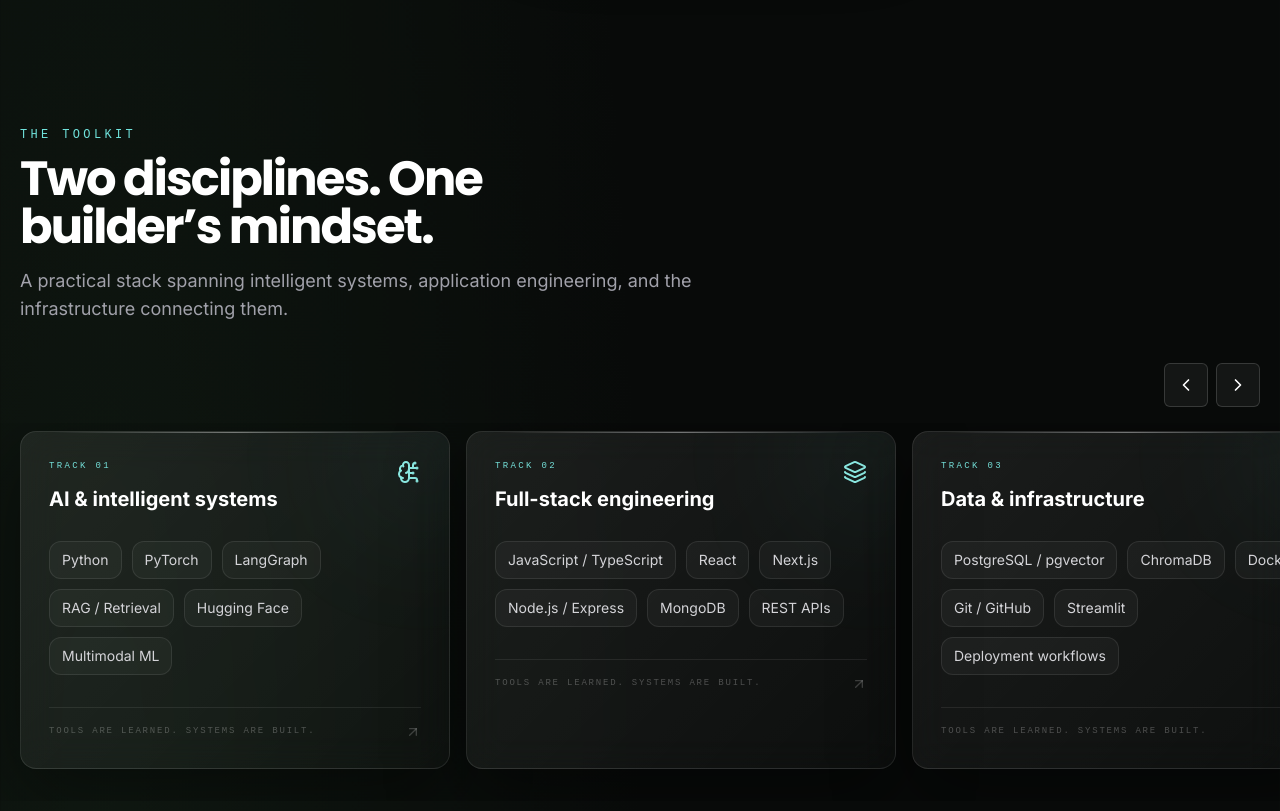
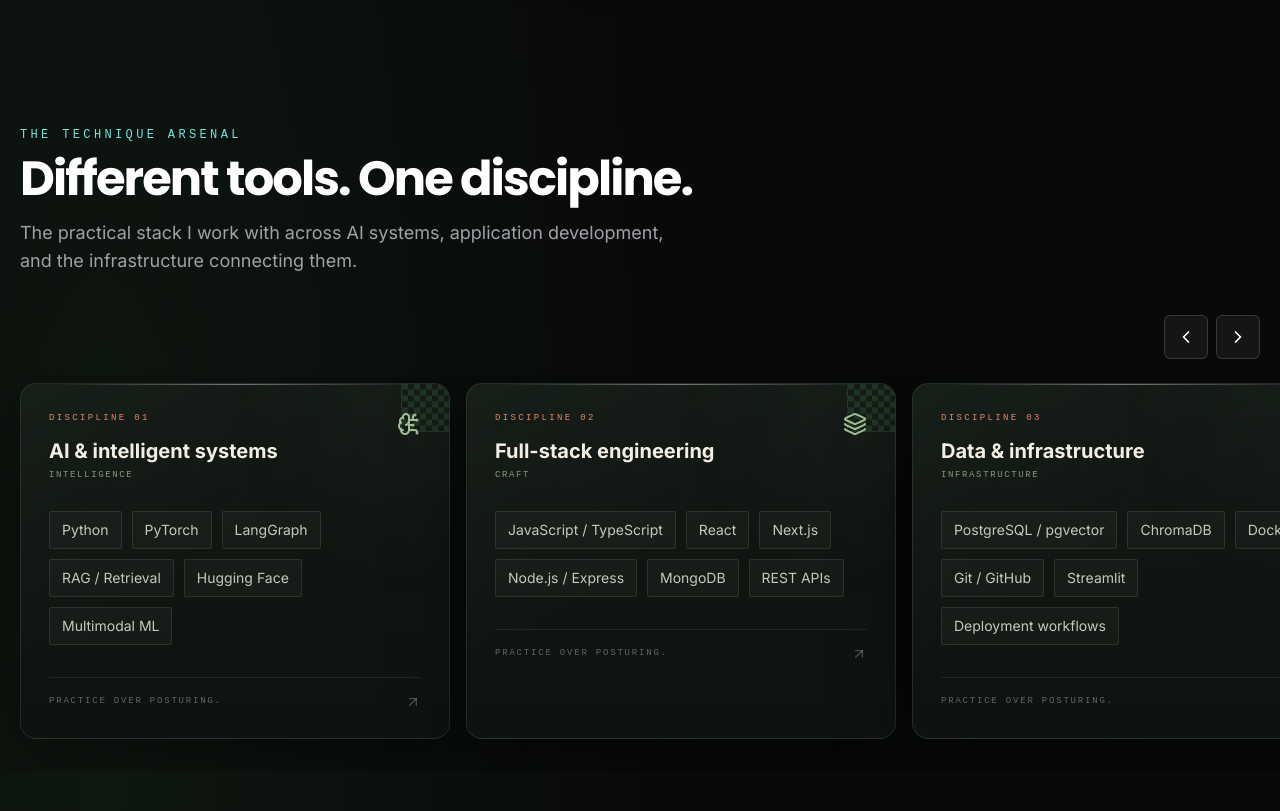
Before and after one commit to Giresh-458/portfolio, a Next.js app: page / in a window 1280 px wide. Shown: the part 4340-5151 px from the top of the page. Built offline with nearby package versions, Linux system fonts and the light colour scheme; no server answers.

Commit message:
Theme skill cards as the technical arsenal

```diff
--- a/components/sections/skills-section.tsx
+++ b/components/sections/skills-section.tsx
@@ -8,25 +8,28 @@
 import { skillCategories } from "@/lib/data";
 
 const categoryIcons = [BrainCircuit, Layers3, Boxes];
+const disciplines = ["Intelligence", "Craft", "Infrastructure"];
 
 export function SkillsSection() {
   const reduceMotion = useReducedMotion();
 
   return (
     <section id="skills" className="section-shell scroll-mt-20">
-      <SectionHeader eyebrow="The toolkit" title="Two disciplines. One builder’s mindset." description="A practical stack spanning intelligent systems, application engineering, and the infrastructure connecting them." />
+      <SectionHeader eyebrow="The technique arsenal" title="Different tools. One discipline." description="The practical stack I work with across AI systems, application development, and the infrastructure connecting them." />
       <NetflixRow ariaLabel="Technical skill categories">
         {skillCategories.map((category, categoryIndex) => {
           const Icon = categoryIcons[categoryIndex] ?? Boxes;
           return (
-            <GlassCard key={category.title} className="group relative w-[82vw] max-w-md shrink-0 snap-center overflow-hidden p-7 transition duration-500 hover:border-[#75E0D9]/30 md:w-[430px]">
-              <div className="pointer-events-none absolute -right-14 -top-14 size-40 rounded-full bg-[#75E0D9]/[0.06] blur-3xl transition duration-500 group-hover:bg-[#FF9169]/[0.10]" />
+            <GlassCard key={category.title} className="mission-card group relative w-[82vw] max-w-md shrink-0 snap-center overflow-hidden border border-[#879C7F]/20 p-7 transition duration-500 hover:border-[#E85D47]/45 md:w-[430px]">
+              <div className="haori-stamp absolute right-0 top-0 size-12 border-b border-l border-[#879C7F]/25 opacity-50" />
+              <div className="pointer-events-none absolute -right-14 -top-14 size-40 rounded-full bg-[#467B4C]/10 blur-3xl transition duration-500 group-hover:bg-[#D34C38]/10" />
               <div className="relative flex items-start justify-between gap-4">
                 <div>
-                  <p className="font-mono text-[9px] uppercase tracking-[0.26em] text-[#75E0D9]">Track 0{categoryIndex + 1}</p>
-                  <h3 className="mt-3 text-xl font-bold text-white">{category.title}</h3>
+                  <p className="font-mono text-[9px] uppercase tracking-[0.26em] text-[#E98565]">Discipline 0{categoryIndex + 1}</p>
+                  <h3 className="mt-3 text-xl font-bold text-[#F3EEE3]">{category.title}</h3>
+                  <p className="mt-1 font-mono text-[9px] uppercase tracking-[0.18em] text-[#849C7B]">{disciplines[categoryIndex] ?? "Practice"}</p>
                 </div>
-                <Icon className="size-6 text-[#8CEBE4] transition duration-500 group-hover:rotate-[-8deg] group-hover:scale-110" />
+                <Icon className="size-6 text-[#A2C498] transition duration-500 group-hover:rotate-[-8deg] group-hover:scale-110 group-hover:text-[#F08A62]" />
               </div>
               <div className="relative mt-7 flex flex-wrap gap-2.5">
                 {category.skills.map((skill, index) => (
@@ -37,15 +40,15 @@
                     viewport={{ once: true }}
                     transition={{ delay: reduceMotion ? 0 : index * 0.055, duration: 0.38 }}
                     whileHover={reduceMotion ? undefined : { y: -3, scale: 1.025 }}
-                    className="rounded-xl border border-white/[0.09] bg-white/[0.035] px-3 py-2 text-sm text-zinc-300 transition-colors hover:border-[#75E0D9]/30 hover:bg-[#75E0D9]/[0.07] hover:text-white"
+                    className="rounded-sm border border-[#A4B39C]/15 bg-[#A4B39C]/[0.045] px-3 py-2 text-sm text-[#C6C8BB] transition-colors hover:border-[#E85D47]/40 hover:bg-[#E85D47]/[0.08] hover:text-[#FFF7EA]"
                   >
                     {skill.name}
                   </motion.span>
                 ))}
               </div>
               <div className="relative mt-8 flex items-center justify-between border-t border-white/[0.08] pt-4">
-                <span className="font-mono text-[9px] uppercase tracking-[0.2em] text-white/25">Tools are learned. Systems are built.</span>
-                <ArrowUpRight className="size-4 text-white/20 transition group-hover:-translate-y-0.5 group-hover:translate-x-0.5 group-hover:text-[#75E0D9]" />
+                <span className="font-mono text-[9px] uppercase tracking-[0.2em] text-white/35">Practice over posturing.</span>
+                <ArrowUpRight className="size-4 text-white/25 transition group-hover:-translate-y-0.5 group-hover:translate-x-0.5 group-hover:text-[#E85D47]" />
               </div>
             </GlassCard>
           );
```
